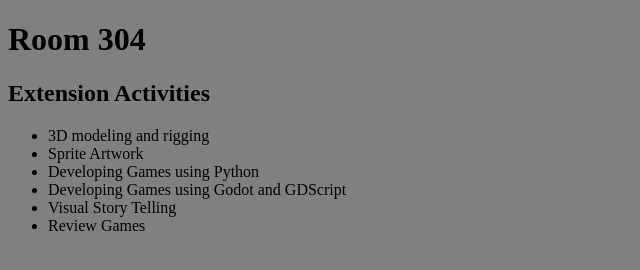
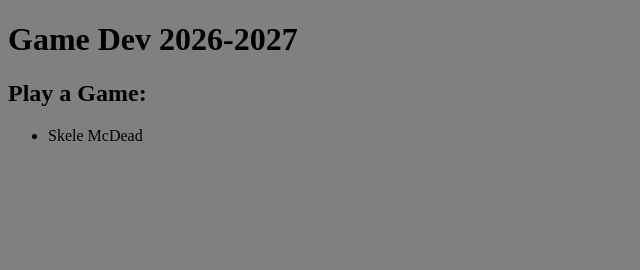
Before and after one commit to ReelBoy/room304, a plain HTML site: page index.html in a window 1280 px wide. Shown: the whole page, without its empty margins (0-640 px from the left). Drawn offline with Linux system fonts and the light colour scheme.

Commit message:
Update index.html

```diff
--- a/index.html
+++ b/index.html
@@ -12,15 +12,12 @@
     </style>
   </head>
   <body>
-    <h1>Room 304</h1>
-    <h2>Extension Activities</h2>
+    <h1>Game Dev 2026-2027</h1>
+    <h2>Play a Game:</h2>
     <ul>
-      <li><a>3D modeling and rigging</a></li>
-      <li><a>Sprite Artwork</a></li>
-      <li><a>Developing Games using Python</a></li>
-      <li><a>Developing Games using Godot and GDScript</a></li>
-      <li><a>Visual Story Telling</a></li>
-      <li><a>Review Games</a></li>
+      <li><a>Skele McDead</a></li>
+
     </ul>
+
   </body>
 </html>
```
